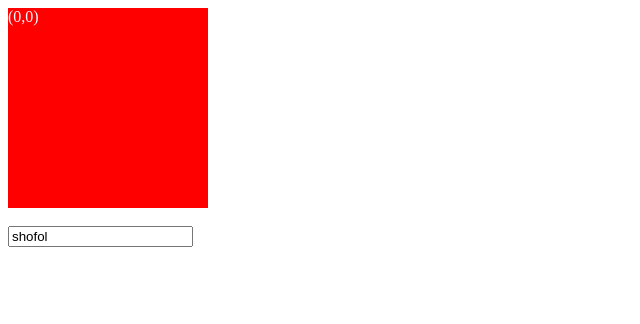
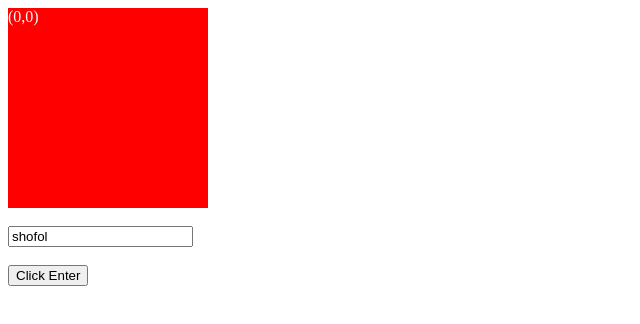
Before and after one commit to shofol1/VJs, a plain HTML site: page eLV/index.html in a window 1280 px wide. Shown: the whole page, without its empty margins (0-640 px from the left). Drawn offline with nearby package versions, Linux system fonts and the light colour scheme.

Commit message:
modifier

```diff
--- a/eLV/app.js
+++ b/eLV/app.js
@@ -15,5 +15,8 @@ createApp({
       this.log.x = e.offsetX;
       this.log.y = e.offsetY;
     },
+    modifier(e) {
+      console.log("enter btn clicked");
+    },
   },
 }).mount("#app");
--- a/eLV/index.html
+++ b/eLV/index.html
@@ -19,7 +19,10 @@
     <div id="app">
       <div id="canvas" @mousemove="over">({{ log.x }},{{ log.y }})</div>
       <br />
-      <input type="text" v-model="name" />
+      <input type="text" v-model="name" /> <br />
+      <br />
+      <!-- modifier -->
+      <button @click.alt="modifier">Click Enter</button>
     </div>
 
     <script src="app.js"></script>
```
